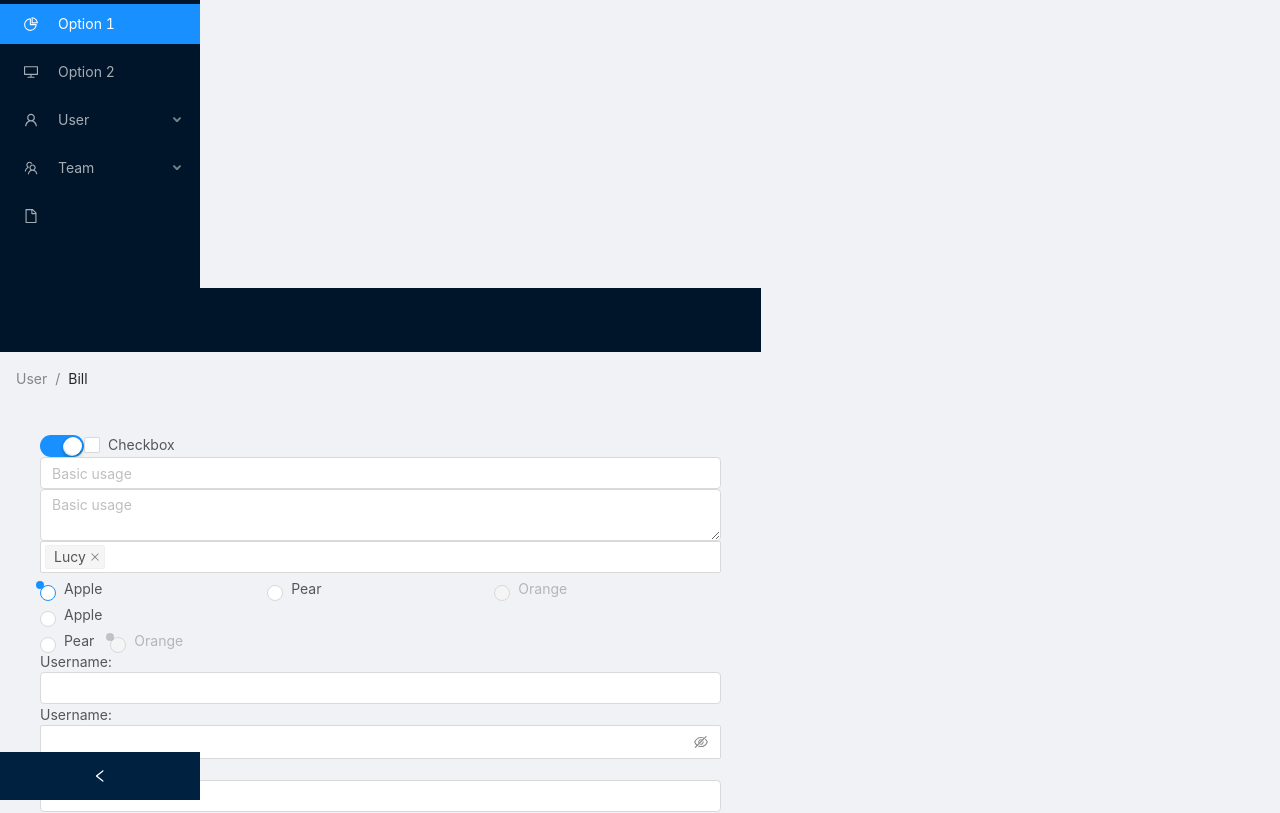
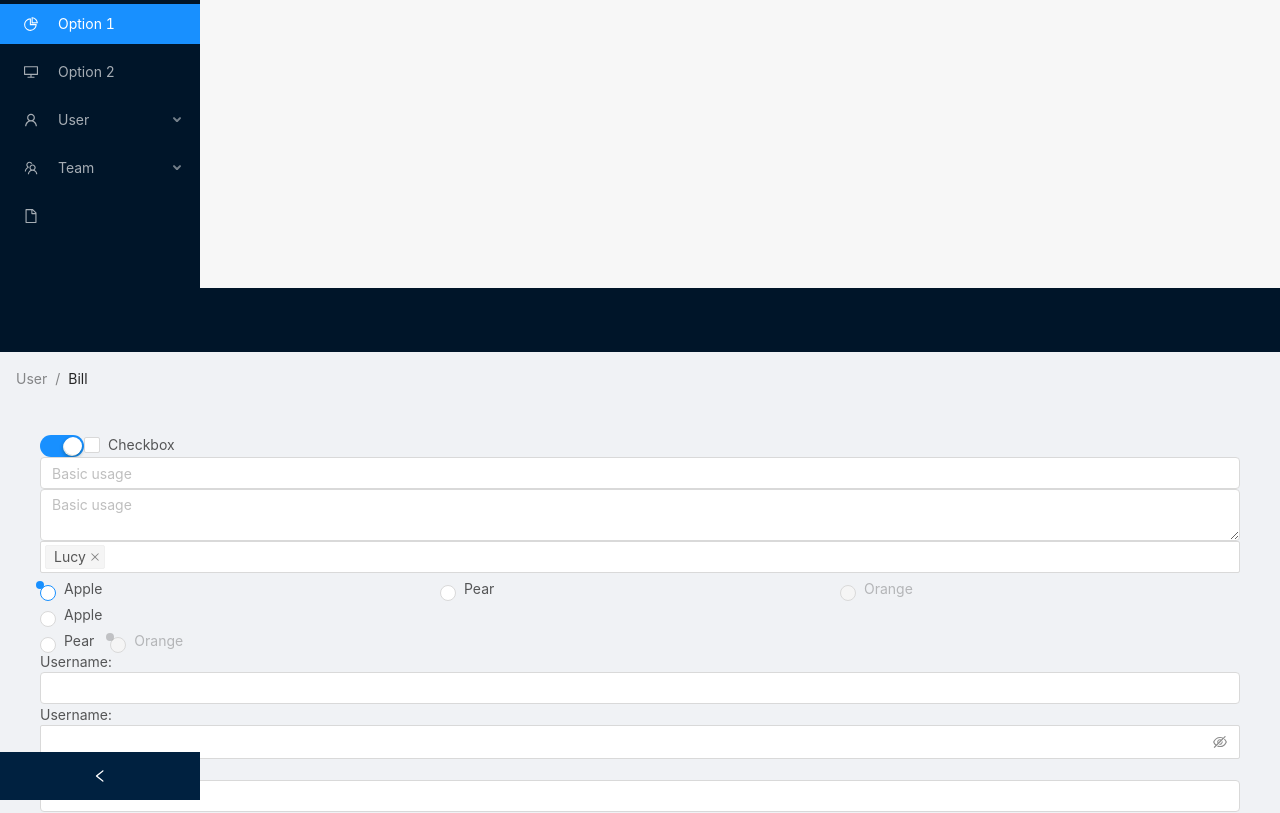
Before and after one commit to lpleiku/nextjs-ant, a Next.js app: page / in a window 1280 px wide. Shown: the top 813 px of the page. Built offline with nearby package versions, Linux system fonts and the light colour scheme.

Commit message:
Update index.js

```diff
--- a/pages/index.js
+++ b/pages/index.js
@@ -54,7 +54,6 @@ const App = () => {
     setCollapsed(collapsed);
   };
   return (
-    <Layout style={{ minHeight: '100vh', display: 'flex !important' }}>
       <Row>
         <Col flex='200px'>
           <Sider collapsible collapsed={collapsed} onCollapse={onCollapse}>
@@ -169,7 +168,6 @@ const App = () => {
           </Layout>
         </Col>
       </Row>
-    </Layout>
   );
 };
 
```
